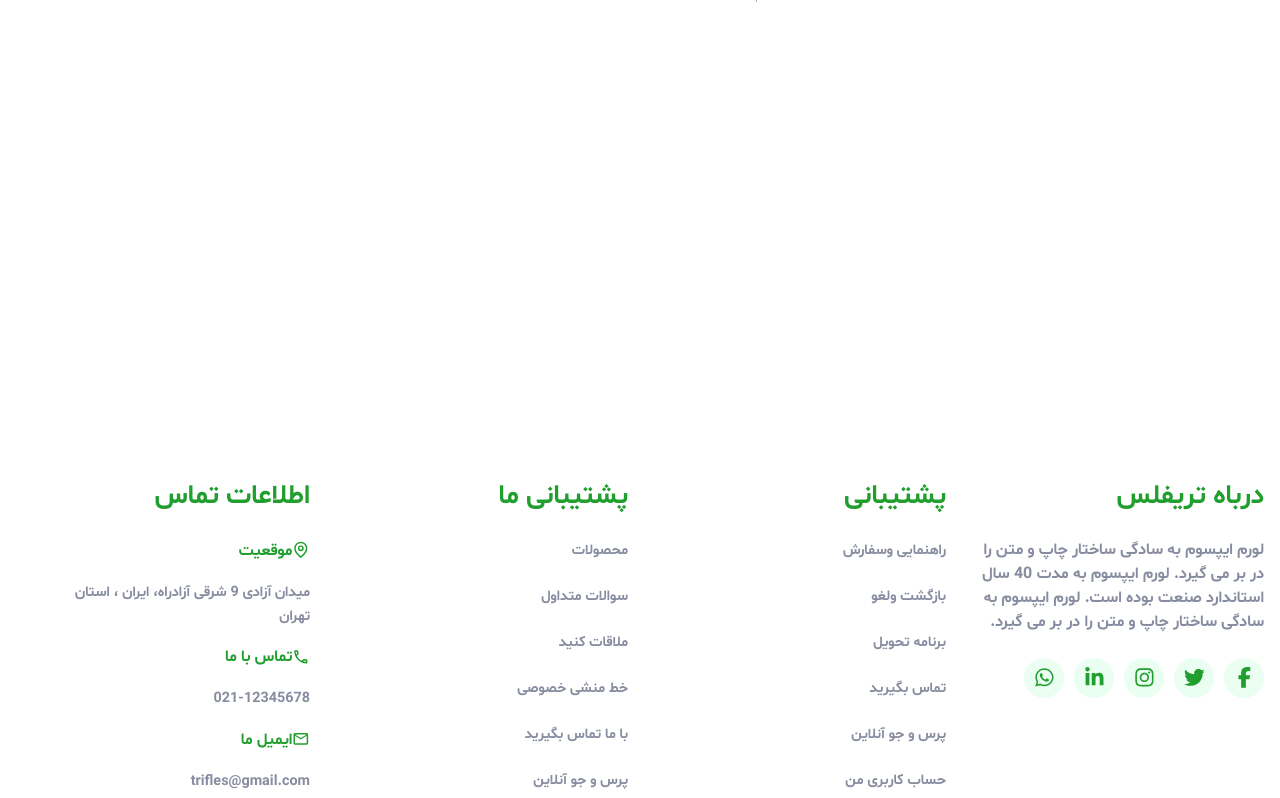
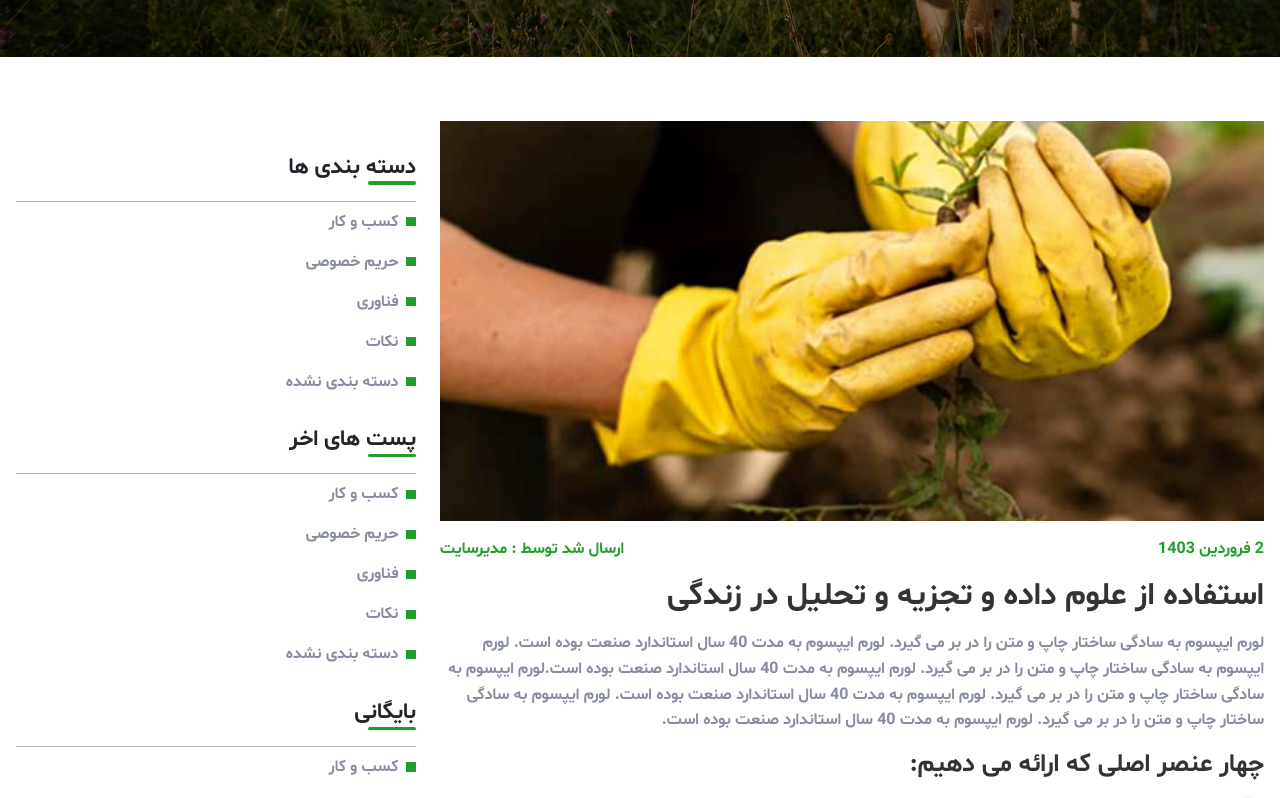
Before and after one commit to mohammadmehdidalvandii/TRIFLES-SHOP, a Next.js app: page /News/1 in a window 1280 px wide. Before the commit this address had no page. Shown: the part 500-1298 px from the top of the page. Built offline with nearby package versions, Linux system fonts and the light colour scheme.

Commit message:
create section page newsDetails = page

```diff
--- /dev/null
+++ b/src/app/News/[id]/page.js
@@ -0,0 +1,16 @@
+import PageHeader from '@/components/module/PageHeader/PageHeader'
+import NewsDetails from '@/components/template/news/NewsDetails/NewsDetails'
+import React from 'react'
+
+function page() {
+  return (
+  <>
+    <PageHeader
+        title='جزئیات اخبار'
+    />
+    <NewsDetails/>
+  </>
+  )
+}
+
+export default page
--- /dev/null
+++ b/src/components/template/news/NewsDetails/NewsDetails.js
@@ -0,0 +1,25 @@
+import React from 'react';
+import style from './NewsDetails.module.css';
+import NewsInfo from '../NewsInfo/NewsInfo';
+import NewsContent from '../NewsContent/NewsContent';
+import NewsSide from '../NewsSide/NewsSide';
+
+function NewsDetails() {
+  return (
+    <section className={style.newsDetails}>
+        <div className="containers">
+            <div className="row">
+                <div className="col-lg-8 col-md-12">
+                 <NewsInfo/>
+                 <NewsContent/>
+                </div>
+                <div className="col-lg-4 col-md-12">
+                <NewsSide/>
+                </div>
+            </div>
+        </div>
+    </section>
+  )
+}
+
+export default NewsDetails
--- /dev/null
+++ b/src/components/template/news/NewsDetails/NewsDetails.module.css
@@ -0,0 +1,5 @@
+.newsDetails{
+    display: block;
+    width: 100%;
+    margin-bottom: 4rem;
+}
```
